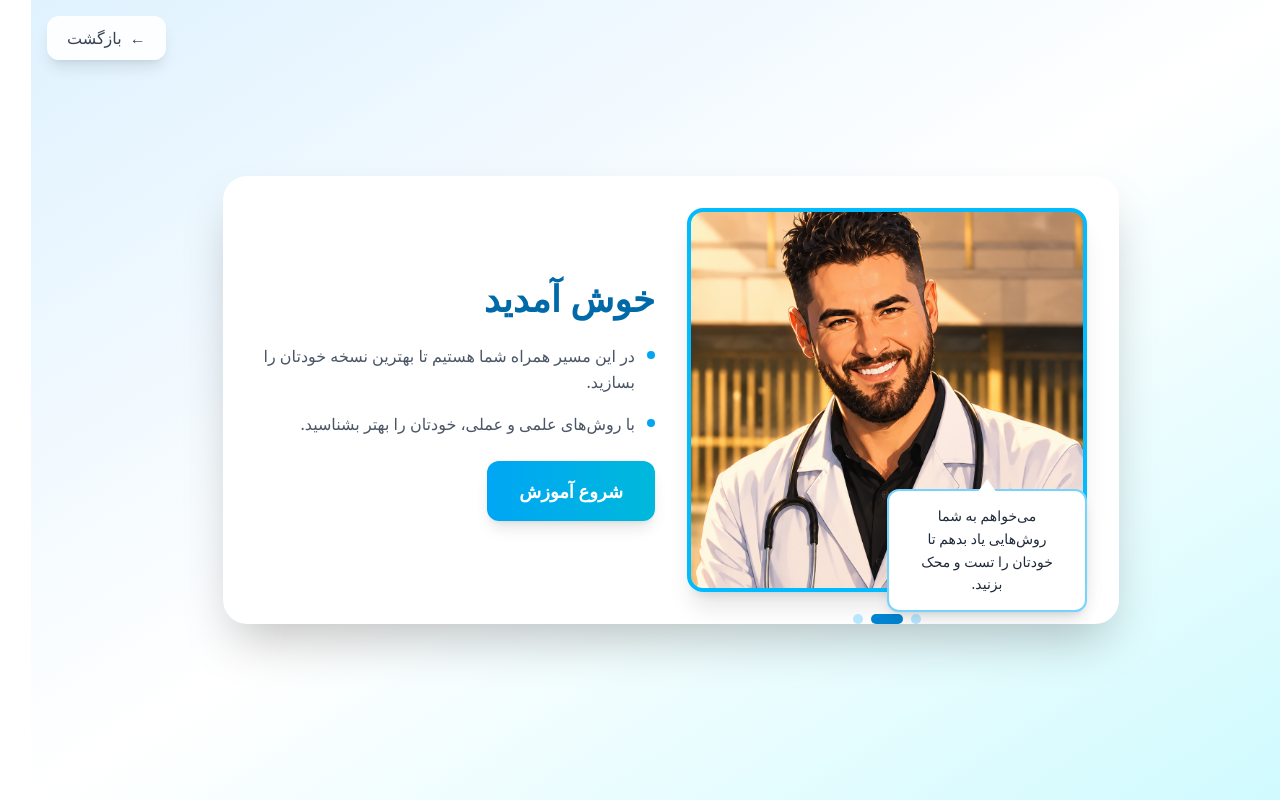
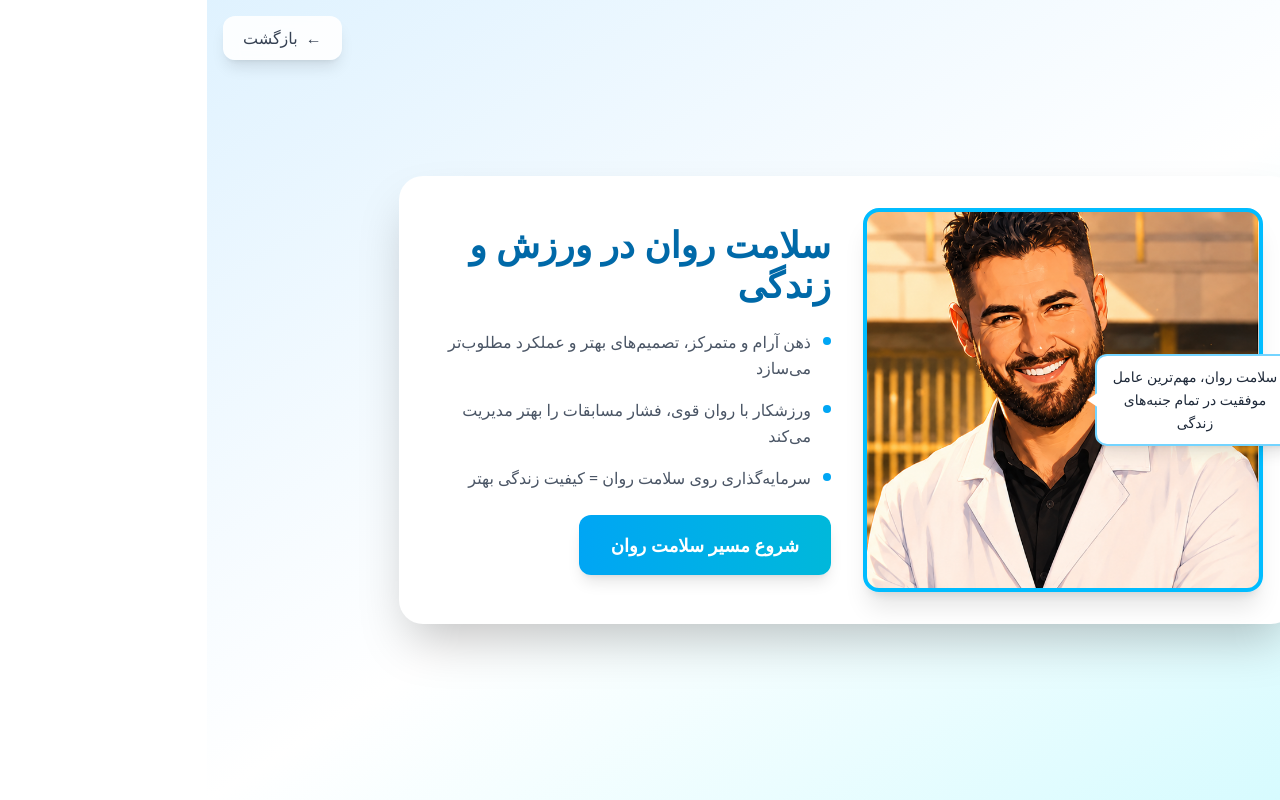
Before and after one commit to amir-ghaderian/doctor-saeed-app, a Next.js app: page /ballon-version1 in a window 1280 px wide. Built offline with nearby package versions, Linux system fonts and the light colour scheme.

Commit message:
update ballon version

```diff
--- a/app/ballon-version1/page.tsx
+++ b/app/ballon-version1/page.tsx
@@ -4,53 +4,33 @@ import { motion, AnimatePresence } from "framer-motion";
 import { useState, useEffect } from "react";
 import Link from "next/link";
 
-// تعریف type برای position
-interface Position {
-  top?: string;
-  bottom?: string;
-  left?: string;
-  right?: string;
-  transform?: string;
-  arrow: string;
-}
-
 export default function BalloonVersion() {
   const [quoteIndex, setQuoteIndex] = useState(0);
+  const [isMobile, setIsMobile] = useState(false);
 
   const quotes = [
     {
       text: "سلام، من دکتر سعید هستم.",
-      position: 0
     },
     {
-      text: "می‌خواهم به شما روش‌هایی یاد بدهم تا خودتان را تست و محک بزنید.",
-      position: 1
+      text: "سلامت روان، مهم‌ترین عامل موفقیت در تمام جنبه‌های زندگی",
     },
     {
-      text: "تا مسیر رشد فردی خود را بهتر بشناسید.",
-      position: 2
+      text: "ذهن آرام و متمرکز = تصمیم‌های بهتر + عملکرد مطلوب‌تر",
+    },
+    {
+      text: "ورزشکار با روان قوی، فشار مسابقات را بهتر مدیریت می‌کند",
+    },
+    {
+      text: "سلامت روان به اندازه سلامت جسم اهمیت دارد",
+    },
+    {
+      text: "تمرین تمرکز و مهارت‌های شناختی، عملکرد ذهن را بهبود می‌بخشد",
+    },
+    {
+      text: "سلامت روان = کیفیت زندگی + موفقیت + آینده‌ای سالم‌تر",
     },
   ];
-
-  // موقعیت‌های متفاوت برای موبایل و دسکتاپ
-  const getPositions = (isMobile: boolean): Position[] => {
-    if (isMobile) {
-      return [
-        { top: "-20px", left: "50%", transform: "translateX(-50%)", arrow: "bottom" },
-        { bottom: "-20px", left: "50%", transform: "translateX(-50%)", arrow: "top" },
-        { bottom: "-20px", left: "50%", transform: "translateX(-50%)", arrow: "top" },
-        { bottom: "-20px", left: "50%", transform: "translateX(-50%)", arrow: "top" },
-      ];
-    }
-    return [
-      { top: "-20px", left: "50%", transform: "translateX(-50%)", arrow: "bottom" },
-      { bottom: "-20px", left: "50%", transform: "translateX(-50%)", arrow: "top" },
-      { top: "50%", left: "-30px", transform: "translateY(-50%)", arrow: "right" },
-      { top: "50%", right: "-30px", transform: "translateY(-50%)", arrow: "left" },
-    ];
-  };
-
-  const [isMobile, setIsMobile] = useState(false);
 
   useEffect(() => {
     const checkMobile = () => {
@@ -59,11 +39,8 @@ export default function BalloonVersion() {
 
     checkMobile();
     window.addEventListener('resize', checkMobile);
-
     return () => window.removeEventListener('resize', checkMobile);
   }, []);
-
-  const positions = getPositions(isMobile);
 
   useEffect(() => {
     const interval = setInterval(() => {
@@ -73,27 +50,6 @@ export default function BalloonVersion() {
   }, []);
 
   const currentQuote = quotes[quoteIndex];
-  const currentPosition = positions[currentQuote?.position % positions.length] || positions[0];
-
-  const getArrowClasses = () => {
-    switch(currentPosition.arrow) {
-      case 'bottom': return 'bottom-[-12px] left-1/2 -translate-x-1/2 border-t-white';
-      case 'top': return 'top-[-12px] left-1/2 -translate-x-1/2 border-b-white';
-      case 'left': return 'left-[-12px] top-1/2 -translate-y-1/2 border-r-white';
-      case 'right': return 'right-[-12px] top-1/2 -translate-y-1/2 border-l-white';
-      default: return '';
-    }
-  };
-
-  const getArrowBorder = () => {
-    switch(currentPosition.arrow) {
-      case 'bottom': return 'border-l-[10px] border-l-transparent border-r-[10px] border-r-transparent border-t-[14px] border-t-white';
-      case 'top': return 'border-l-[10px] border-l-transparent border-r-[10px] border-r-transparent border-b-[14px] border-b-white';
-      case 'left': return 'border-t-[10px] border-t-transparent border-b-[10px] border-b-transparent border-r-[14px] border-r-white';
-      case 'right': return 'border-t-[10px] border-t-transparent border-b-[10px] border-b-transparent border-l-[14px] border-l-white';
-      default: return '';
-    }
-  };
 
   return (
     <main className="min-h-screen bg-gradient-to-br from-sky-100 via-white to-cyan-100 flex items-center justify-center p-4 md:p-6">
@@ -104,67 +60,77 @@ export default function BalloonVersion() {
         </button>
       </Link>
 
-      <div className="max-w-4xl w-full bg-white rounded-2xl md:rounded-3xl shadow-2xl overflow-hidden">
-        <div className="grid grid-cols-1 md:grid-cols-2 gap-4 md:gap-8 items-center p-4 md:p-8">
-          {/* بخش تصویر و بادکنک‌ها - تغییر ترتیب در موبایل */}
+      <div className="max-w-4xl w-full bg-white rounded-2xl md:rounded-3xl shadow-2xl overflow-visible">
+        <div className="grid grid-cols-1 md:grid-cols-2 gap-4 md:gap-8 items-center p-4 md:p-8 overflow-visible">
+          {/* بخش تصویر و بادکنک */}
           <motion.div
             initial={{ opacity: 0, x: -80 }}
             animate={{ opacity: 1, x: 0 }}
             transition={{ duration: 1 }}
-            className={`flex justify-center ${isMobile ? 'order-first' : 'order-none'}`}
+            className="flex justify-center overflow-visible"
           >
-            <div className="relative inline-block w-full max-w-[280px] md:max-w-none">
+            <div className="relative inline-block w-full max-w-[280px] md:max-w-none overflow-visible">
               <div
-                className="w-full h-72 md:h-96 rounded-2xl shadow-xl bg-cover bg-center border-4 border-sky-400"
+                className="w-full h-72 md:h-96 rounded-2xl shadow-xl bg-cover bg-center border-4 border-sky-400 overflow-hidden"
                 style={{
-                  backgroundImage: "url('/pic/eshak.jpg')",
+                  backgroundImage: "url('/pic/eshak3.png')",
                   backgroundPosition: "center 20%",
                 }}
               />
 
+              {isMobile ? (
+                // حالت موبایل: بادکنک در سمت راست بالای عکس (نزدیک دهان دکتر)
+                <div className="absolute top-[15%] -right-6 transform -translate-y-1/2 z-20 w-[180px]">
                   <AnimatePresence mode="wait">
                     <motion.div
                       key={quoteIndex}
-                  initial={{ opacity: 0, scale: 0.3, y: 20 }}
-                  animate={{ opacity: 1, scale: 1, y: 0 }}
-                  exit={{ opacity: 0, scale: 0.3, y: -20 }}
+                      initial={{ opacity: 0, x: 15, scale: 0.9 }}
+                      animate={{ opacity: 1, x: 0, scale: 1 }}
+                      exit={{ opacity: 0, x: -15, scale: 0.9 }}
                       transition={{ duration: 0.5 }}
-                  className="absolute z-20"
-                  style={{
-                    top: currentPosition.top,
-                    bottom: currentPosition.bottom,
-                    left: currentPosition.left,
-                    right: currentPosition.right,
-                    transform: currentPosition.transform,
-                    maxWidth: isMobile ? '180px' : '240px',
-                    width: isMobile ? '80%' : 'auto',
-                  }}
                     >
-                  <div className="bg-white rounded-xl px-3 py-2.5 md:px-5 md:py-3.5 shadow-lg border-2 border-sky-300 relative">
+                      <div className="bg-white rounded-xl px-3 py-2.5 shadow-lg border-2 border-sky-300 relative">
+                        <p className="text-gray-800 text-[10px] sm:text-xs font-medium leading-relaxed text-center">
+                          {currentQuote.text}
+                        </p>
+                        {/* فلش چپ (نشانه به سمت دهان دکتر) */}
+                        <div className="absolute -left-[10px] top-1/2 -translate-y-1/2 w-0 h-0
+                          border-t-[8px] border-t-transparent
+                          border-b-[8px] border-b-transparent
+                          border-r-[12px] border-r-white" />
+                      </div>
+                    </motion.div>
+                  </AnimatePresence>
+                </div>
+              ) : (
+                // حالت دسکتاپ: بادکنک سمت راست عکس - نشانه به سمت دکتر
+                <div className="absolute top-1/2 -right-8 transform -translate-y-1/2 z-20 w-[200px]">
+                  <AnimatePresence mode="wait">
+                    <motion.div
+                      key={quoteIndex}
+                      initial={{ opacity: 0, x: 15, scale: 0.9 }}
+                      animate={{ opacity: 1, x: 0, scale: 1 }}
+                      exit={{ opacity: 0, x: -15, scale: 0.9 }}
+                      transition={{ duration: 0.5 }}
+                    >
+                      <div className="bg-white rounded-xl px-3 py-2.5 shadow-lg border-2 border-sky-300 relative">
                         <p className="text-gray-800 text-xs md:text-sm font-medium leading-relaxed text-center">
                           {currentQuote.text}
                         </p>
-                    <div className={`absolute ${getArrowClasses()} w-0 h-0 ${getArrowBorder()}`} />
+                        {/* فلش چپ (نشانه به سمت دکتر) */}
+                        <div className="absolute -left-[10px] top-1/2 -translate-y-1/2 w-0 h-0
+                          border-t-[8px] border-t-transparent
+                          border-b-[8px] border-b-transparent
+                          border-r-[12px] border-r-white" />
                       </div>
                     </motion.div>
                   </AnimatePresence>
-
-              {/* نقطه‌های پایین - همیشه در پایین */}
-              <div className="absolute -bottom-6 md:-bottom-8 left-1/2 transform -translate-x-1/2 flex gap-1.5 md:gap-2">
-                {quotes.map((_, index) => (
-                  <div
-                    key={index}
-                    className={`rounded-full transition-all duration-300 ${
-                      index === quoteIndex ? 'bg-sky-600 w-6 md:w-8' : 'bg-sky-200'
-                    }`}
-                    style={{ height: isMobile ? '8px' : '10px', width: index === quoteIndex ? (isMobile ? '24px' : '32px') : (isMobile ? '8px' : '10px') }}
-                  />
-                ))}
                 </div>
+              )}
             </div>
           </motion.div>
 
-          {/* بخش متن - تغییر در موبایل */}
+          {/* بخش متن */}
           <motion.div
             dir="rtl"
             initial={{ opacity: 0, y: 40 }}
@@ -173,24 +139,30 @@ export default function BalloonVersion() {
             className="text-center md:text-right"
           >
             <h1 className="text-2xl md:text-4xl font-bold text-sky-700 mb-4 md:mb-6">
-              خوش آمدید
+              سلامت روان در ورزش و زندگی
             </h1>
             <div className="space-y-3 md:space-y-4">
-              <div className={`flex items-start gap-3 ${isMobile ? 'justify-center' : ''}`}>
+              <div className="flex items-start gap-3 justify-center md:justify-start">
                 <div className="w-1.5 h-1.5 md:w-2 md:h-2 bg-sky-500 rounded-full mt-2 flex-shrink-0" />
                 <p className="text-gray-600 text-sm md:text-base leading-relaxed">
-                  در این مسیر همراه شما هستیم تا بهترین نسخه خودتان را بسازید.
+                  ذهن آرام و متمرکز، تصمیم‌های بهتر و عملکرد مطلوب‌تر می‌سازد
                 </p>
               </div>
-              <div className={`flex items-start gap-3 ${isMobile ? 'justify-center' : ''}`}>
+              <div className="flex items-start gap-3 justify-center md:justify-start">
                 <div className="w-1.5 h-1.5 md:w-2 md:h-2 bg-sky-500 rounded-full mt-2 flex-shrink-0" />
                 <p className="text-gray-600 text-sm md:text-base leading-relaxed">
-                  با روش‌های علمی و عملی، خودتان را بهتر بشناسید.
+                  ورزشکار با روان قوی، فشار مسابقات را بهتر مدیریت می‌کند
+                </p>
+              </div>
+              <div className="flex items-start gap-3 justify-center md:justify-start">
+                <div className="w-1.5 h-1.5 md:w-2 md:h-2 bg-sky-500 rounded-full mt-2 flex-shrink-0" />
+                <p className="text-gray-600 text-sm md:text-base leading-relaxed">
+                  سرمایه‌گذاری روی سلامت روان = کیفیت زندگی بهتر
                 </p>
               </div>
             </div>
             <button className="mt-4 md:mt-6 px-6 md:px-8 py-3 md:py-4 bg-gradient-to-r from-sky-500 to-cyan-500 hover:from-sky-600 hover:to-cyan-600 transition-all text-white rounded-xl text-sm md:text-lg font-semibold shadow-lg hover:shadow-xl transform hover:-translate-y-0.5 w-full md:w-auto">
-              شروع آموزش
+              شروع مسیر سلامت روان
             </button>
           </motion.div>
         </div>
```
Also changed, not shown: public/pic/eshak3.png (added). Lines whose indentation alone changed are shown as unchanged.
